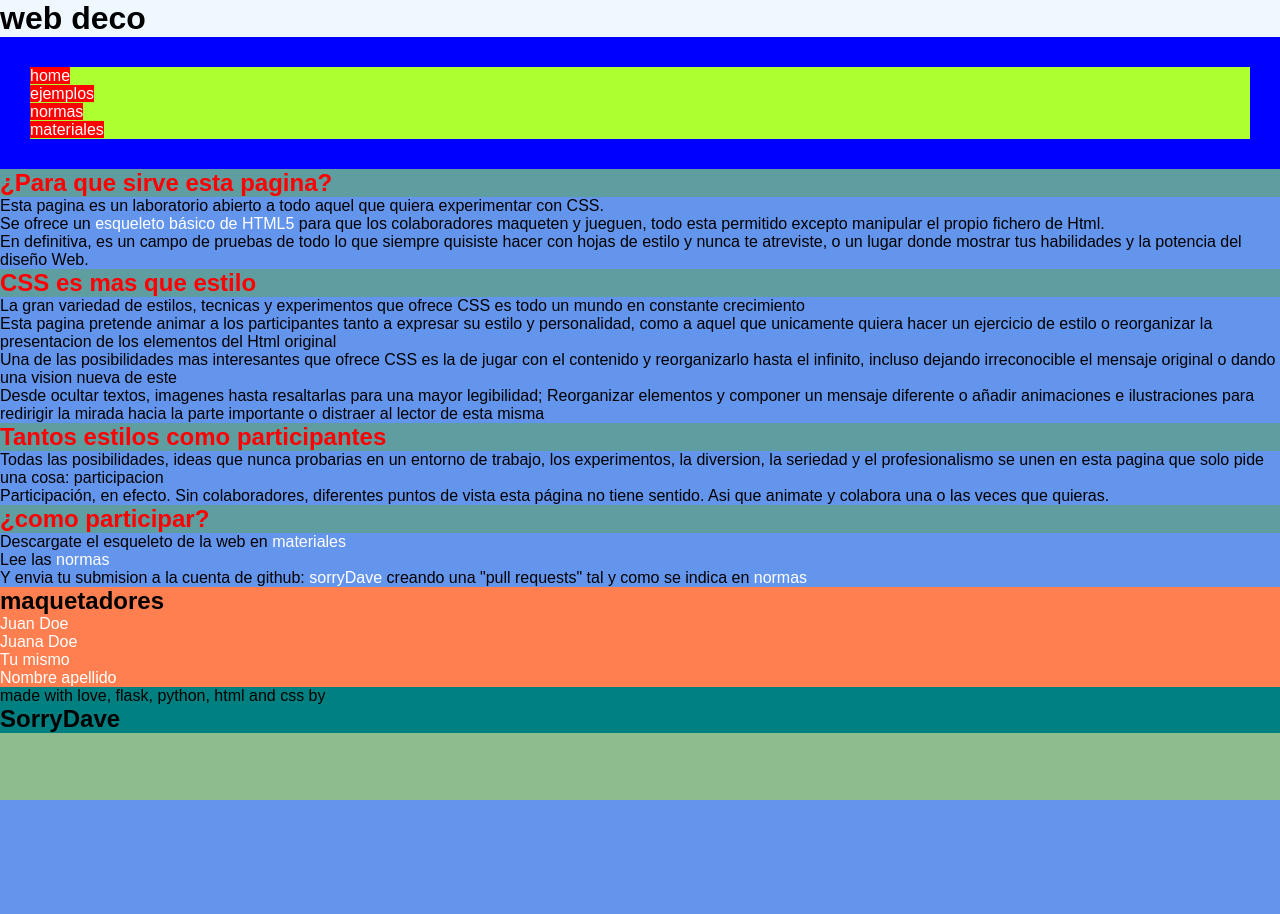
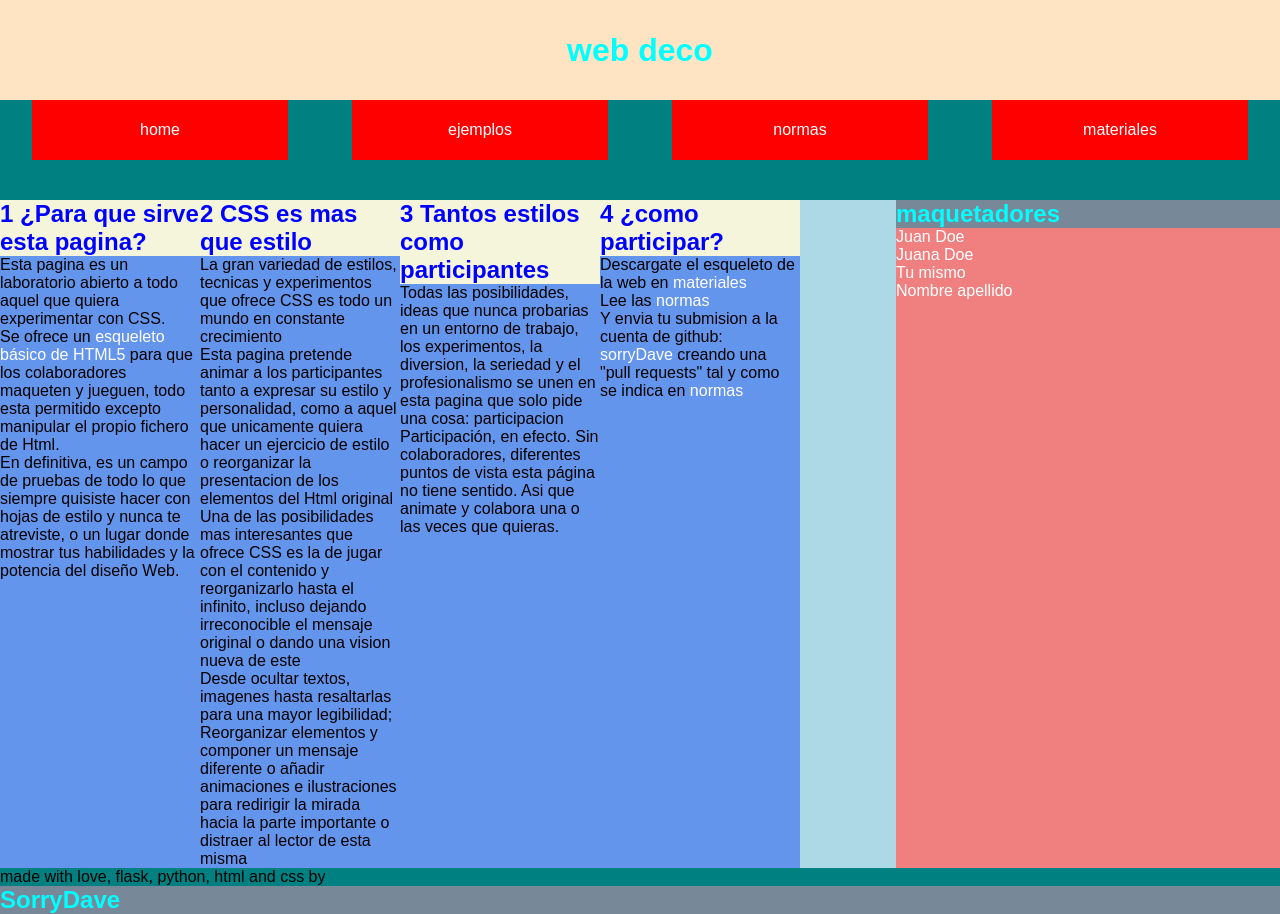
Before and after one commit to sorryDave/decorado, a Flask app: page / in a window 1280 px wide. Before the commit the page ends 800 px from the top, so only its background shows below. Run offline with Flask 2, Linux system fonts and the light colour scheme.

Commit message:
css arreglos

```diff
--- a/app/static/style.css
+++ b/app/static/style.css
@@ -9,59 +9,99 @@ body {
     background-color: darkseagreen;
 }
 
-.container{
-    display: flex;
-    flex-direction: column;
+
+ul{
+    list-style:none;
 }
-
-
-header {
-
-    background-color: tomato;
+h1, h2, h3{
+    background-color: lightslategray;
+    color: cyan;
 }
-
-header>h1 {
-    background-color: aliceblue;
-
-}
-
 a {
     text-decoration: none;
     color: white;
 }
+
+header {
+    background-color: teal;
+    width: 100%;
+    height: 200px;
+}
+
+header>h1 {
+    background-color: bisque;
+    height: 50%;
+    text-align: center;
+    line-height: 100px;
+
+}
+
+
 .nav_bar{
+    background-color:brown;
+    width: 100%;
 
 }
 
 .nav_bar>ul{
-    padding:30px;
-    background-color:blue;
+    background-color:teal;
+    display: flex;
+    flex-direction: row;
+    width: 100%;
     list-style: none;
 }
 .nav_bar>ul>li {
     background-color: greenyellow;
+    width: 20%;
+    height: 60px;
+    margin:auto;
+    display: flex;
+
 }
 
 .nav_bar>ul>li>a {
     background-color: red;
     color: white;
+    width: 100%;
+    text-align: center;
+    line-height: 60px;
+    justify-content: space-around;
+
+
+}
+.container{
+    background-color:whitesmoke;
+
+    width: 100%;
+    display: flex;
+    flex-flow: wrap;
 }
 
 section{
 
-    background-color: burlywood;
+    background-color: lightblue;
+    display: flex;
+    flex-wrap:wrap;
+    width: 70%;
+
+
 }
-article{
+
+
+section > article{
     background-color: cornflowerblue;
+    justify-content: space-between;
+    width: 200px;
 
 }
 article>h2{
-    background-color: cadetblue;
-
-    color:red;
+    background-color:beige;
+    color:blue;
 }
 aside{
-    background-color: coral;
+    background-color: lightcoral;
+    width: 30%;
+
 }
 xmp{
     background-color: lightblue;
@@ -69,5 +109,6 @@ xmp{
 footer {
 
     background-color: teal;
+    width: 100%;
 
 }
--- a/app/templates/base.html
+++ b/app/templates/base.html
@@ -25,6 +25,7 @@
 </head>
 
 <body>
+
     <header>
         <h1 class="logo">web deco</h1>
         <nav class="nav_bar">
@@ -41,16 +42,19 @@
         </nav>
 
     </header>
-    <div class="container">
+
 
     <main>
+            <div class="container">
          {% block content %} {% endblock %}
+         </div>
     </main>
-</div>
+
 
     <footer class="footer">
         <p>made with love, flask, python, html and css by <h2>Sorry<span>Dave</span></h2></h1></p>
     </footer>
+
 </body>
 
 </html>
--- a/app/templates/index.html
+++ b/app/templates/index.html
@@ -3,7 +3,7 @@
 <section class="section-1">
     <article class="article-1">
         <div class="picture-1"></div>
-        <h2 class="title-1">¿Para que sirve esta pagina?</h2>
+        <h2 class="title-1">1 ¿Para que sirve esta pagina?</h2>
 
         <p>Esta pagina es un laboratorio abierto a todo aquel que quiera experimentar con CSS.</p>
         <p>Se ofrece un
@@ -16,7 +16,7 @@
 
     <article class="section-2">
         <div class="picture-2"></div>
-        <h2 class="title-2">CSS es mas que estilo</h2>
+        <h2 class="title-2">2 CSS es mas que estilo</h2>
 
         <p>La gran variedad de estilos, tecnicas y experimentos que ofrece CSS es todo un mundo en constante crecimiento</p>
         <p>Esta pagina pretende animar a los participantes tanto a expresar su estilo y personalidad, como a aquel que unicamente
@@ -30,7 +30,7 @@
     </article>
     <article class="article-3">
         <div class="picture-3"></div>
-            <h2 class="title-2">Tantos estilos como participantes</h2>
+            <h2 class="title-3">3 Tantos estilos como participantes</h2>
 
             <p>Todas las posibilidades, ideas que nunca probarias en un entorno de trabajo, los experimentos, la diversion,
                 la seriedad y el profesionalismo se unen en esta pagina que solo pide una cosa: participacion</p>
@@ -42,7 +42,7 @@
 
     <article class="article-4">
         <div class="picture-4"></div>
-        <h2 class="title-4">¿como participar?</h2>
+        <h2 class="title-4">4 ¿como participar?</h2>
         <p>
             Descargate el esqueleto de la web en
             <a href="{{ url_for('materiales') }}">materiales</a>
@@ -58,6 +58,7 @@
     </article>
 
 </section>
+
 <aside>
 
     <h2>maquetadores</h2>
```
